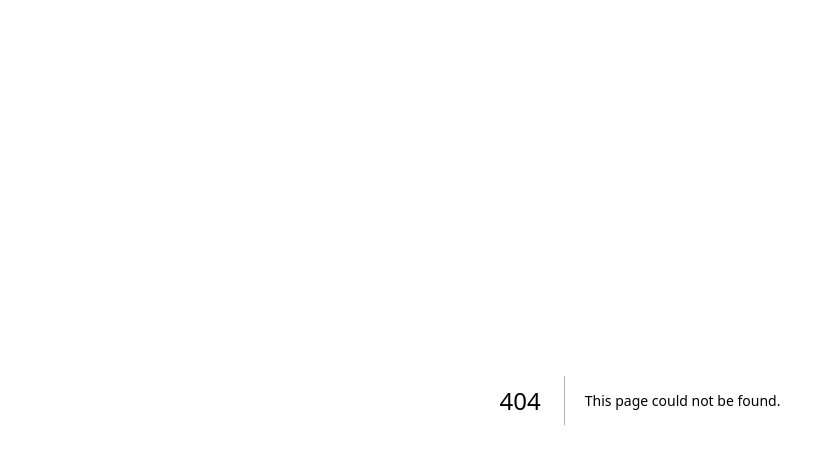
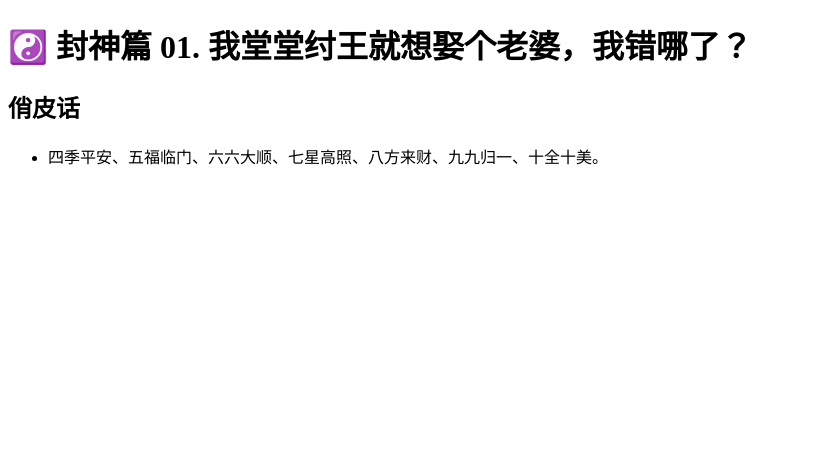
Before and after one commit to eddiehe99/bannatienet, a Next.js app: page /the-investiture-of-the-gods/yin-yang-01 in a window 1280 px wide. Before the commit this address had no page. Shown: the top 464 px of the page, without its empty margins (0-835 px from the left). Built offline with nearby package versions, Linux system fonts and the light colour scheme.

Commit message:
feat: add the investiture of the gods 01

```diff
--- a/src/pages/_meta.js
+++ b/src/pages/_meta.js
@@ -3,6 +3,7 @@ export default {
   index: '主页',
   episodes: '正篇',
   'journey-to-the-west': '西游篇',
+  'the-investiture-of-the-gods': '封神篇',
   extra: '番外',
   about: {
     title: '关于',
--- /dev/null
+++ b/src/pages/the-investiture-of-the-gods/_meta.js
@@ -0,0 +1,5 @@
+/* eslint-disable prettier/prettier */
+/* eslint-disable import/no-anonymous-default-export */
+export default {
+    'yin-yang-01': '☯️ 01'
+}
--- /dev/null
+++ b/src/pages/the-investiture-of-the-gods/yin-yang-01.mdx
@@ -0,0 +1,5 @@
+# ☯️ 封神篇 01. 我堂堂纣王就想娶个老婆，我错哪了？
+
+## 俏皮话
+
+- 四季平安、五福临门、六六大顺、七星高照、八方来财、九九归一、十全十美。
```
